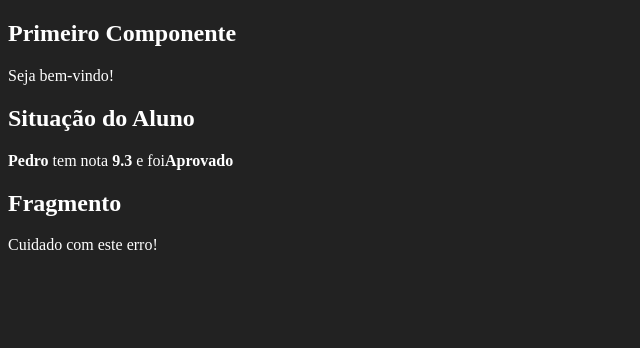
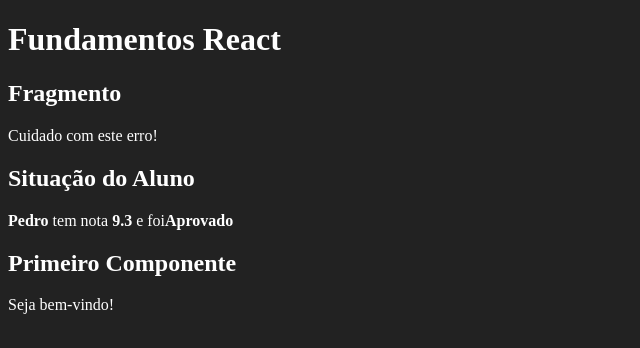
Before and after one commit to rafaelledo/fundamentos-react, a React (Create React App) app: page / in a window 1280 px wide. Shown: the top 348 px of the page, without its empty margins (0-640 px from the left). Built offline with nearby package versions, Linux system fonts and the light colour scheme.

Commit message:
Add App.jsx file

```diff
--- /dev/null
+++ b/src/App.jsx
@@ -0,0 +1,18 @@
+import React from 'react'
+
+import First from './components/basics/First'
+import WithParameter from './components/basics/WithParameter'
+import Fragment from './components/basics/Fragment'
+
+export default (props) => (
+  <div id="app">
+    <h1>Fundamentos React</h1>
+    <Fragment />
+    <WithParameter
+      titulo="Situação do Aluno"
+      aluno="Pedro"
+      nota={9.3}
+    />
+    <First />
+  </div>
+)
--- a/src/components/basics/First.jsx
+++ b/src/components/basics/First.jsx
@@ -1,4 +1,4 @@
-export default function First () {
+export default function First() {
   const msg = 'Seja bem-vindo!'
   return (
     <div>
--- a/src/components/basics/Fragment.jsx
+++ b/src/components/basics/Fragment.jsx
@@ -1,6 +1,6 @@
 import React from "react";
 
-export default function Fragment (props) {
+export default function Fragment(props) {
   return (
     <React.Fragment>
       <h2>Fragmento</h2>
--- a/src/index.js
+++ b/src/index.js
@@ -2,15 +2,9 @@
 import ReactDOM from 'react-dom'
 import React from 'react'
 
-import First from './components/basics/First'
-import WithParameter from './components/basics/WithParameter'
-import Fragment from './components/basics/Fragment'
+import App from './App'
 
 ReactDOM.render(
-  <div id="app">
-    <First/>
-    <WithParameter titulo="Situação do Aluno" aluno="Pedro" nota={9.3}></WithParameter>
-    <Fragment/>
-  </div>,
+  <App />,
   document.getElementById('root')
 )
```
Also changed, not shown: public/index.html (+4 -4 lines).
